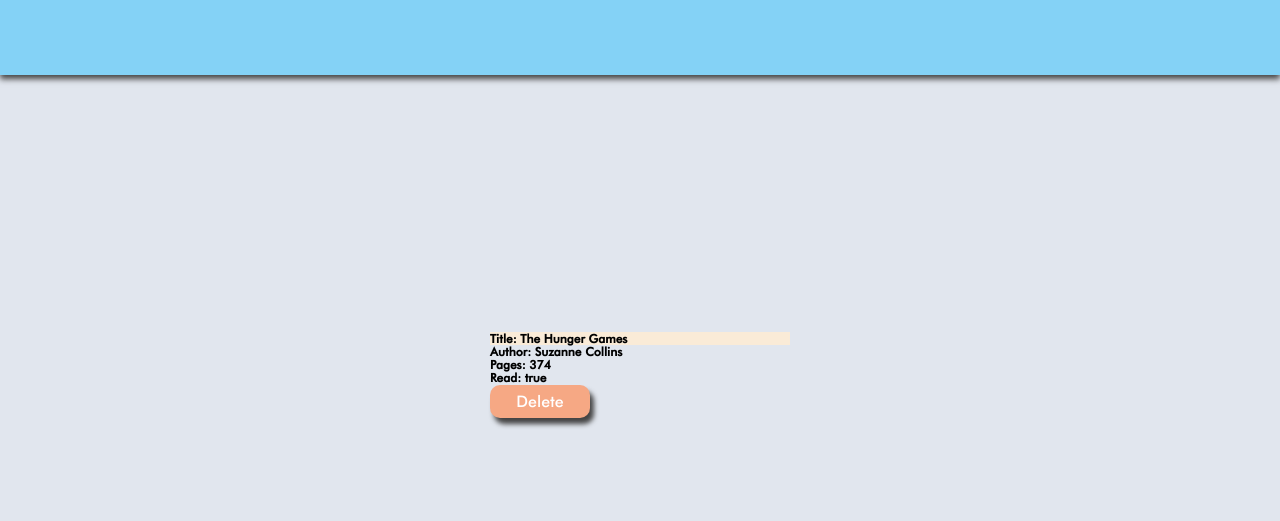
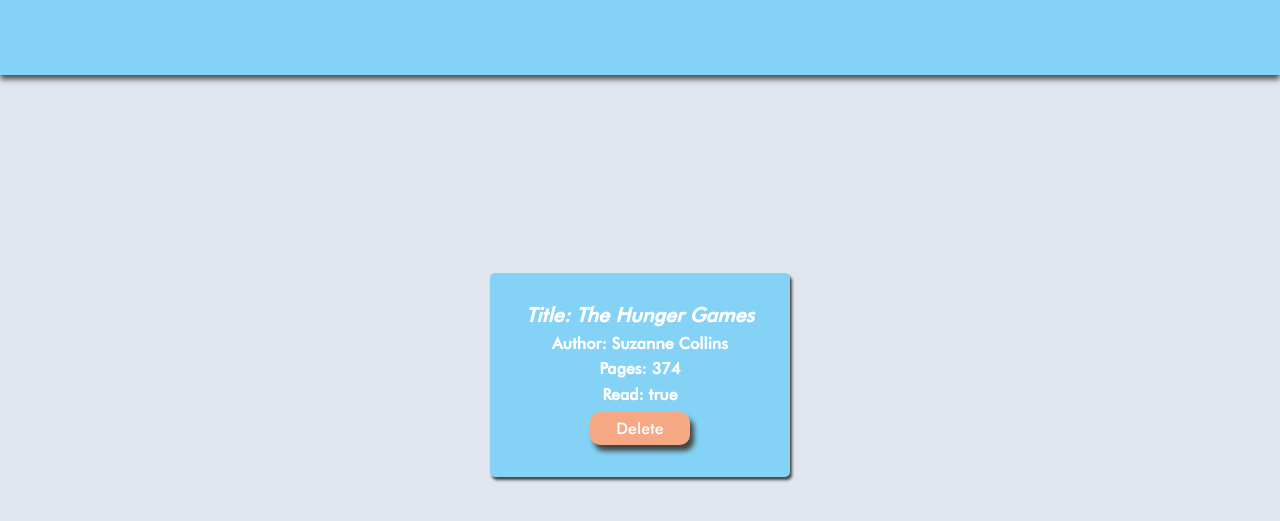
Before and after one commit to eduardoreyes007351208/bookLibrary, a plain HTML site: page index.html in a window 1280 px wide. Shown: the part 125-646 px from the top of the page. Drawn offline with Linux system fonts and the light colour scheme.

Commit message:
feat: Finish styling the book cards and change dialog

```diff
--- a/script.js
+++ b/script.js
@@ -29,9 +29,9 @@
       (book) =>
         `<div class='bookCards'>
             <h4 class='bookTitle'>Title: ${book.title}</h4>
-            <h4>Author: ${book.author}</h4>
-            <h4>Pages: ${book.pages}</h4>
-            <h4>Read: ${book.read}</h4>
+            <h4 class='bookAuthor'>Author: ${book.author}</h4>
+            <h4 class='bookPages'>Pages: ${book.pages}</h4>
+            <h4 class='bookRead'>Read: ${book.read}</h4>
             <button id='${book.uuid}' class='deleteButtons buttons'>Delete</button>
         </div>`
     )
--- a/style.css
+++ b/style.css
@@ -65,10 +65,6 @@
     visibility: hidden;
 }
 
-.bookTitle {
-    background-color: antiquewhite;
-}
-
 #libraryDiv {
     padding: 32px;
     display: grid;
@@ -100,6 +96,12 @@
     padding: 8px 0px;
     font-size: 1.33rem;
 }
+#newbookForm .buttons {
+    background-color: var(--primary-color);
+}
+#newbookForm .buttons:hover {
+    background-color: var(--third-color);
+}
 
 #formButtonDiv {
     width: 80%;
@@ -116,7 +118,7 @@
     box-shadow: 2px 3px 3px #444444;
 }
 .inputs:focus {
-    outline: 3px solid var(--secondary-color);
+    outline: 3px solid var(--primary-color);
 }
 
 .labels {
@@ -129,14 +131,36 @@
     cursor: pointer;
 }
 
+.bookCards {
+    display: flex;
+    flex-direction: column;
+    gap: 8px;
+    align-items: center;
+    background-color: var(--primary-color);
+    border-radius: 5px;
+    padding: 32px 8px;
+    box-shadow: 2px 3px 3px #444444;
+    color: #ffffff;
+    text-align: center;
+}
 .bookCards .buttons {
     width: 100px;
     padding: 8px 0px;
+    font-size: 1.33rem;
+}
+.bookTitle {
+    font-size: 1.66rem;
+    font-style: italic;
+    font-weight: 900;
+}
+.bookAuthor,
+.bookPages,
+.bookRead {
     font-size: 1.33rem;
 }
 
 dialog {
     border: none;
     border-radius: 10px;
-    background-color: var(--primary-color);
+    background-color: var(--secondary-color);
 }
```
